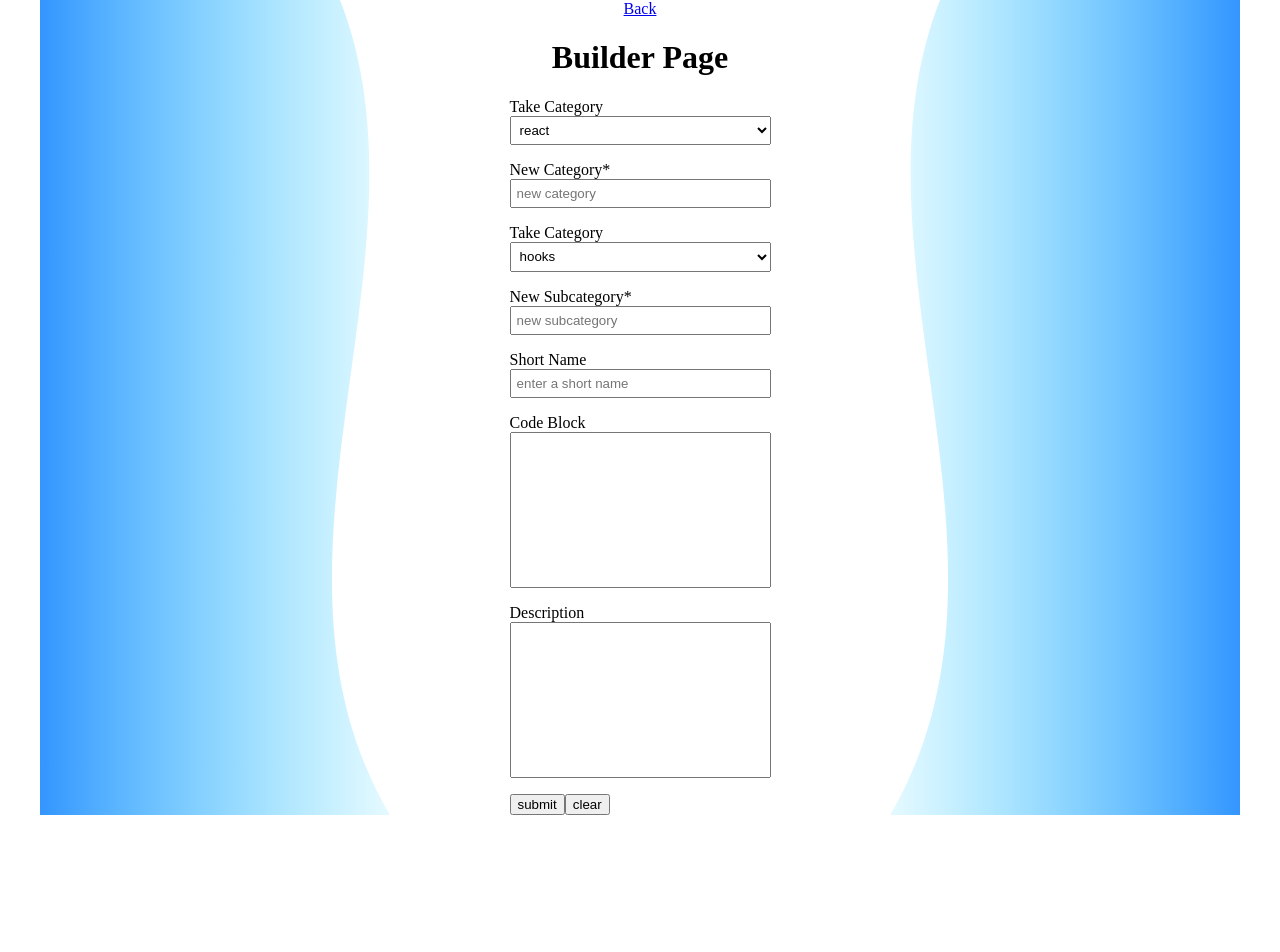
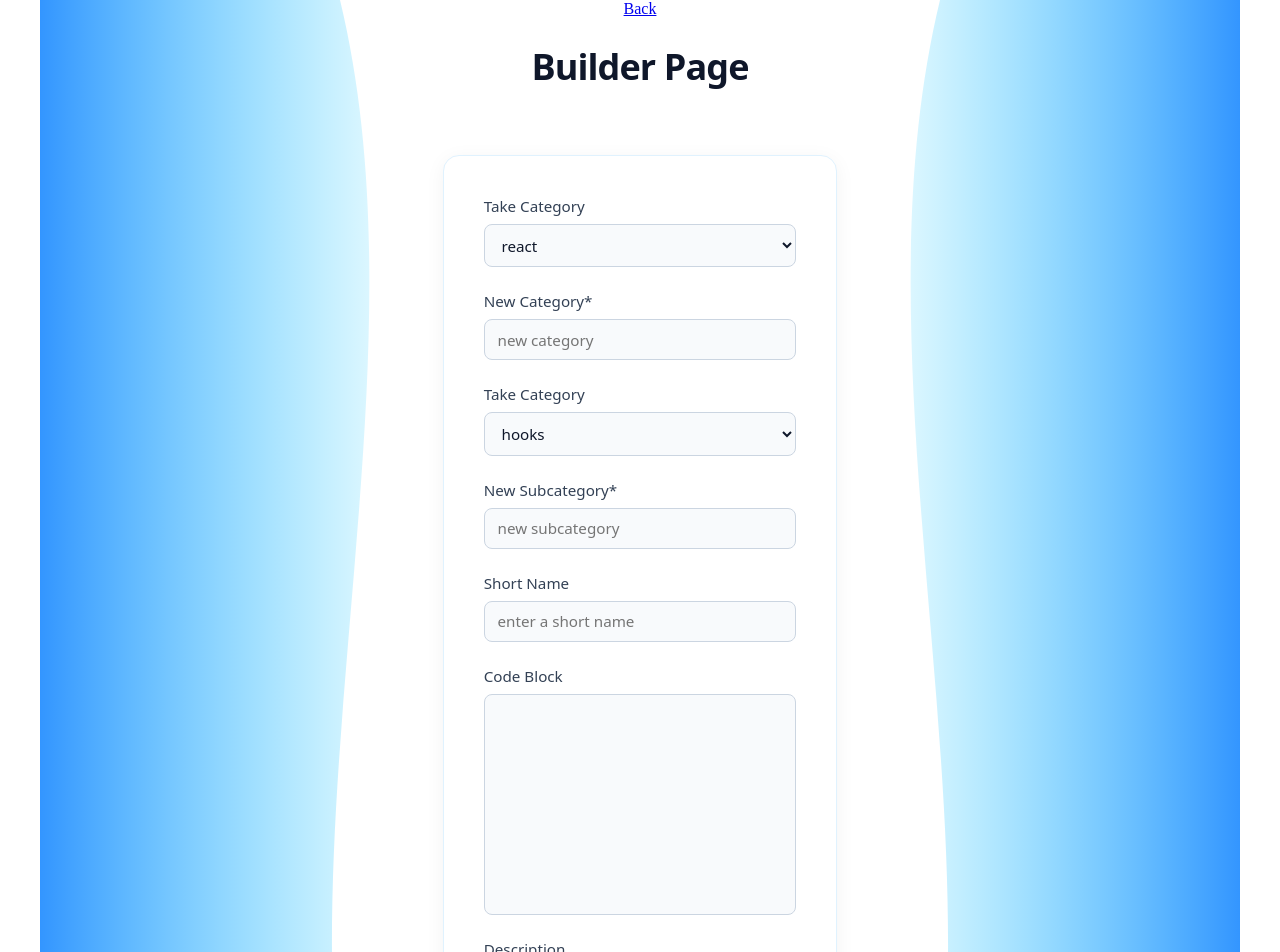
Before and after one commit to Doktorlich/cheat-sheet-hub, a Next.js app: page /builder in a window 1280 px wide. Shown: the top 952 px of the page. Before the commit the page ends 815 px from the top, so only its background shows below. Built offline with nearby package versions, Linux system fonts and the light colour scheme.

Commit message:
style(builder): add style for page

```diff
--- a/app/builder/page.module.css
+++ b/app/builder/page.module.css
@@ -1,28 +1,124 @@
-.form-builder{
+/* Контейнер формы */
+.h1 {
+	font-size: 2.25rem;
+	color: #0f172a; /* Глубокий темно-синий/серый цвет */
+	font-family: ui-sans-serif, system-ui, sans-serif;
+	font-weight: 700;
+	margin-top: 1.5rem;
+	margin-bottom: 2rem;
+	letter-spacing: -0.025em; /* Слегка уменьшенное межбуквенное расстояние для стиля */
+}
+.form-builder {
     display: flex;
     flex-direction: column;
-	row-gap: 1rem;
+    row-gap: 1.5rem; /* Немного увеличили отступы для «воздуха» */
+    background-color: #ffffff;
+    padding: 2.5rem;
+    border-radius: 16px;
+    box-shadow: 0 4px 20px rgba(0, 0, 0, 0.05);
+    border: 1px solid #e0f2fe;
+    max-width: 35rem; /* Ограничили ширину всей формы для аккуратности */
+    margin: 2rem 0;
 }
-.form-builder label{
+
+/* Лейблы (подписи к полям) */
+.form-builder label {
     display: flex;
     flex-direction: column;
+    row-gap: 0.5rem; /* Отступ между текстом лейбла и самим полем */
     text-transform: capitalize;
+    font-family: ui-sans-serif, system-ui, sans-serif;
+    font-size: 0.95rem;
+    color: #334155; /* Мягкий темный цвет для текста */
+    font-weight: 500;
 }
 
-.form-builder input{
+/* Общие базовые стили для всех интерактивных полей ввода */
+.form-builder input,
+.form-builder select,
+.form-builder textarea {
     box-sizing: border-box;
-	padding: 0.32rem;
+    width: 100%; /* Занимают всю доступную ширину родительского лейбла */
+    padding: 0.6rem 0.8rem; /* Увеличили внутренние отступы для удобства клика */
+    border: 1px solid #cbd5e1; /* Базовая аккуратная рамка */
+    border-radius: 8px; /* Скругление углов в тон карточкам */
+    background-color: #f8fafc; /* Бледно-серый фон для полей */
+    color: #0f172a;
+    font-size: 0.95rem;
+    font-family: inherit;
+    transition: all 0.2s ease; /* Плавный переход при фокусе */
+}
+
+/* Ограничения максимальной ширины */
+.form-builder input {
     max-width: 30rem;
 }
-.form-builder select{
-	box-sizing: border-box;
-	padding: 0.32rem;
+
+.form-builder select {
     max-width: 20rem;
+    cursor: pointer;
 }
 
 .form-builder textarea {
-	box-sizing: border-box;
     max-width: 30rem;
     resize: none;
+    min-height: 8rem; /* Задали комфортную начальную высоту для кода и описания */
+}
 
+/* Эффект при наведении на поля */
+.form-builder input:hover,
+.form-builder select:hover,
+.form-builder textarea:hover {
+    border-color: #94a3b8;
 }
+
+/* Эффект фокуса (клик внутрь поля) */
+.form-builder input:focus,
+.form-builder select:focus,
+.form-builder textarea:focus {
+    outline: none;
+    background-color: #ffffff; /* Поле становится чисто белым */
+    border-color: #0284c7; /* Синий бренд-цвет как у заголовков h2 */
+    box-shadow: 0 0 0 3px rgba(2, 132, 199, 0.15); /* Мягкое внешнее свечение */
+}
+
+/* Контейнер для кнопок */
+.list-button {
+    display: flex;
+    gap: 1rem;
+    margin-top: 0.5rem;
+}
+
+/* Кнопка отправки (Submit) */
+.list-button button[type="submit"] {
+    padding: 0.6rem 1.5rem;
+    background-color: #0284c7; /* Основной синий цвет */
+    color: #ffffff;
+    border: none;
+    border-radius: 8px;
+    font-weight: 500;
+    cursor: pointer;
+    transition: background-color 0.2s ease;
+}
+
+.list-button button[type="submit"]:hover {
+    background-color: #0369a1; /* Затемнение при наведении */
+}
+
+/* Кнопка очистки (Clear) */
+.list-button button[type="button"] {
+    padding: 0.6rem 1.5rem;
+    background-color: transparent;
+    color: #64748b; /* Нейтральный серый цвет текста */
+    border: 1px solid #cbd5e1;
+    border-radius: 8px;
+    font-weight: 500;
+    cursor: pointer;
+    transition: all 0.2s ease;
+}
+
+.list-button button[type="button"]:hover {
+    background-color: #f1f5f9;
+    color: #334155;
+    border-color: #94a3b8;
+}
--- a/app/builder/page.tsx
+++ b/app/builder/page.tsx
@@ -6,7 +6,7 @@ export default function BuilderPage() {
     return (
         <>
             <Link href={"/.."}>Back</Link>
-            <h1>Builder Page</h1>
+            <h1 className={classes.h1}>Builder Page</h1>
             <form className={classes["form-builder"]} action="">
                 <label htmlFor="category">
                     take category
```
Lines whose indentation alone changed are shown as unchanged.
